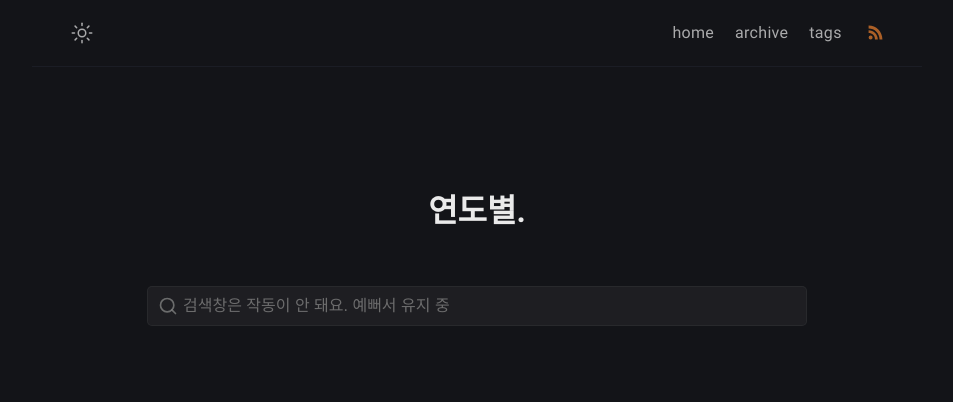
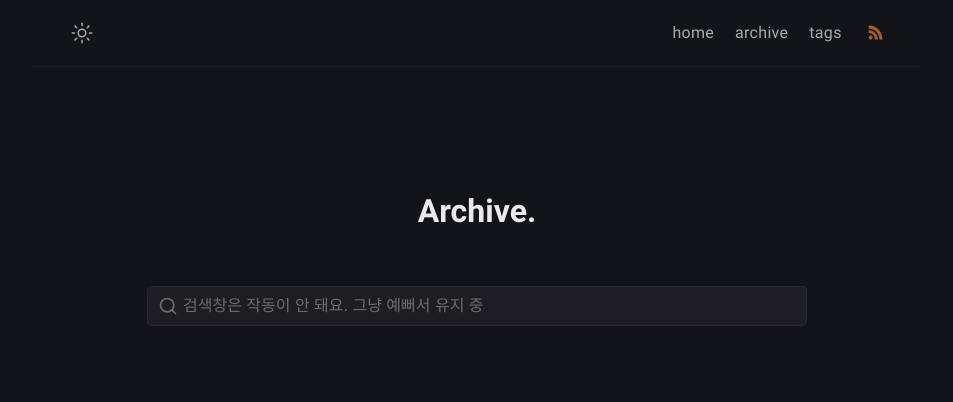
Before and after one commit to iwdstry/yeieje, a Jekyll site: the page built from archive.html, in a window 1280 px wide. Shown: the top 402 px of the page, without its empty margins (163-1116 px from the left). Built offline with Jekyll 4.4.1, drawn with Linux system fonts in a browser that asks for light colours.

Commit message:
Update archive.html

```diff
--- a/archive.html
+++ b/archive.html
@@ -1,5 +1,5 @@
 ---
-title: 연도별
+title: Archive
 permalink: /archive/
 layout: page
 excerpt: All post.
@@ -10,7 +10,7 @@ comments: false
   <label for="search-input" aria-hidden="true">
     <svg xmlns="http://www.w3.org/2000/svg" width="20" height="20" viewBox="0 0 24 24" fill="none" stroke="rgba(128,128,128,0.8)" stroke-width="2" stroke-linecap="round" stroke-linejoin="round" class="feather feather-search"><circle cx="11" cy="11" r="8"></circle><line x1="21" y1="21" x2="16.65" y2="16.65"></line></svg>
   </label>
-  <input type="search" id="search-input" placeholder="검색창은 작동이 안 돼요. 예뻐서 유지 중" aria-label="Search">
+  <input type="search" id="search-input" placeholder="검색창은 작동이 안 돼요. 그냥 예뻐서 유지 중" aria-label="Search">
 </div>
 <ul id="search-results"></ul>
 
```
